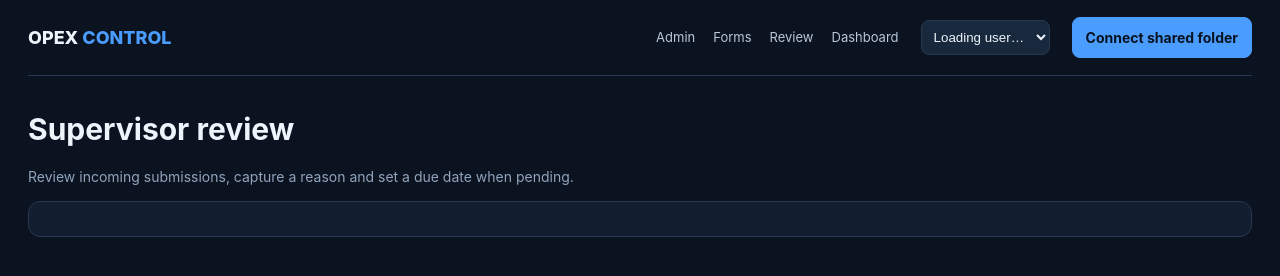
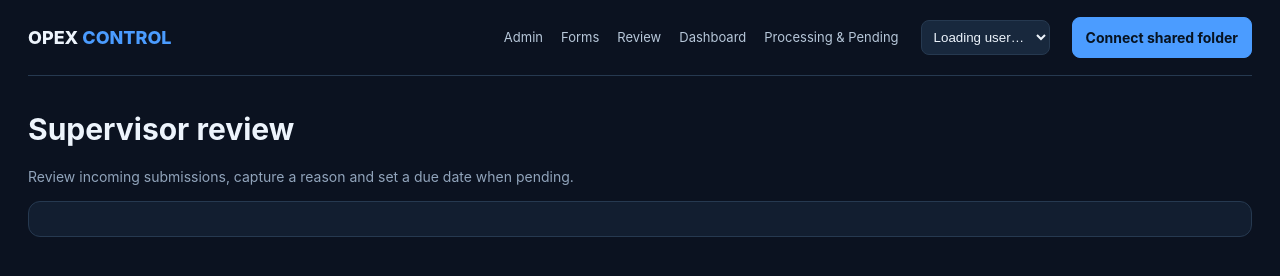
Before and after one commit to FixMates/Weekend-theory, a plain HTML site: page review.html in a window 1280 px wide. Drawn offline with Linux system fonts and the light colour scheme.

Commit message:
Integrate processing and pending workspace navigation

```diff
--- a/review.html
+++ b/review.html
@@ -1 +1 @@
-<!doctype html><html lang="en"><head><meta charset="utf-8"><meta name="viewport" content="width=device-width,initial-scale=1"><title>Supervisor Review · OPEX</title><link rel="stylesheet" href="css/app.css"></head><body><div class="portal"><header class="portal-head"><a href="index.html" class="brand-link">OPEX <span>CONTROL</span></a><nav><a href="admin.html">Admin</a><a href="submit.html">Forms</a><a href="review.html">Review</a><a href="dashboard.html">Dashboard</a></nav><select id="active-user" aria-label="Active user"><option>Loading user…</option></select><button id="connect" class="primary" hidden>Connect shared folder</button></header><main class="portal-main"><h1>Supervisor review</h1><p class="muted">Review incoming submissions, capture a reason and set a due date when pending.</p><section class="panel"><div id="review-list"></div></section><div id="review-detail"></div></main><div id="toast" hidden></div></div><script src="js/opex-core.js"></script><script src="js/review.js"></script></body></html>
+<!doctype html><html lang="en"><head><meta charset="utf-8"><meta name="viewport" content="width=device-width,initial-scale=1"><title>Supervisor Review · OPEX</title><link rel="stylesheet" href="css/app.css"></head><body><div class="portal"><header class="portal-head"><a href="index.html" class="brand-link">OPEX <span>CONTROL</span></a><nav><a href="admin.html">Admin</a><a href="submit.html">Forms</a><a href="review.html">Review</a><a href="dashboard.html">Dashboard</a><a href="processing.html">Processing & Pending</a></nav><select id="active-user" aria-label="Active user"><option>Loading user…</option></select><button id="connect" class="primary" hidden>Connect shared folder</button></header><main class="portal-main"><h1>Supervisor review</h1><p class="muted">Review incoming submissions, capture a reason and set a due date when pending.</p><section class="panel"><div id="review-list"></div></section><div id="review-detail"></div></main><div id="toast" hidden></div></div><script src="js/opex-core.js"></script><script src="js/review.js"></script></body></html>
```
